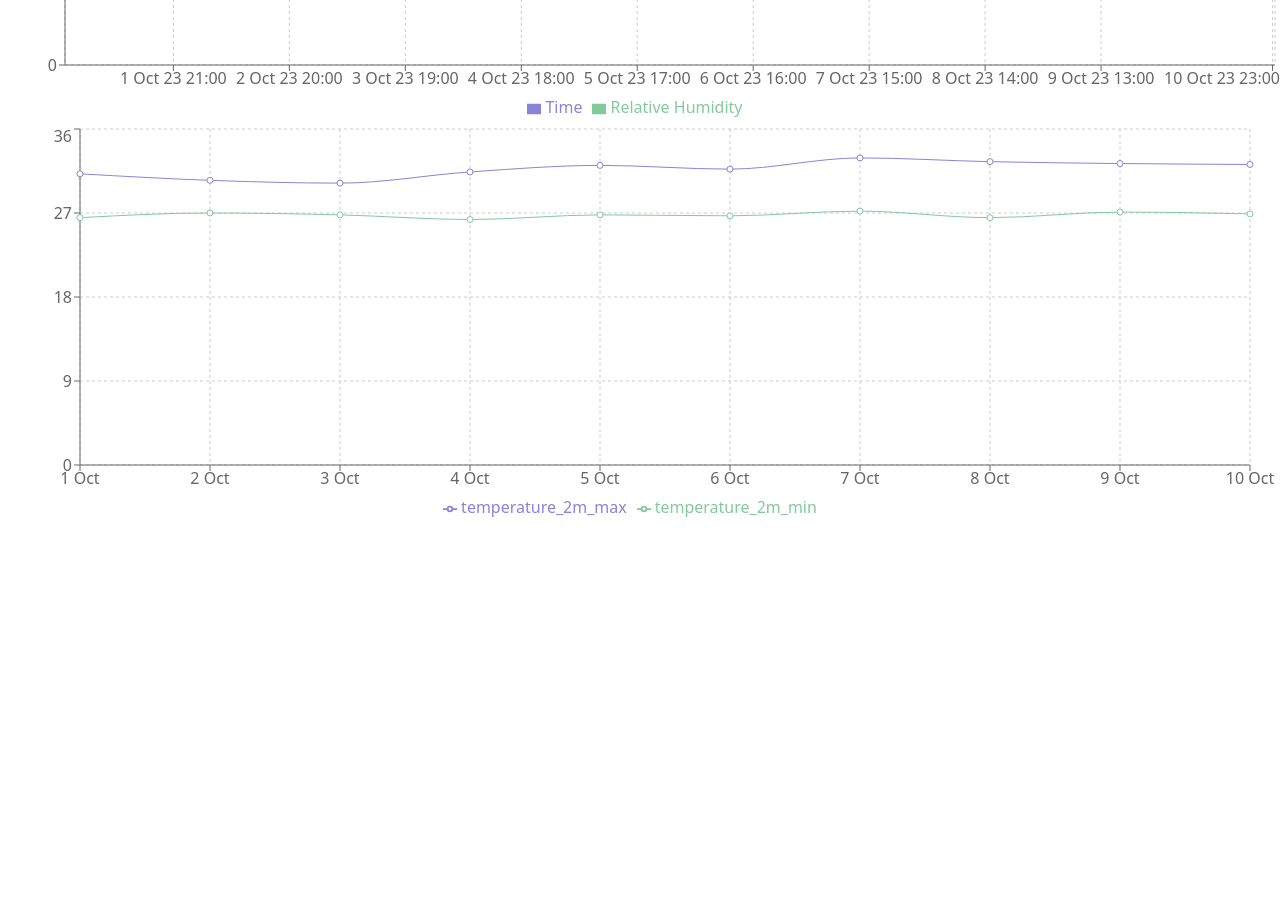
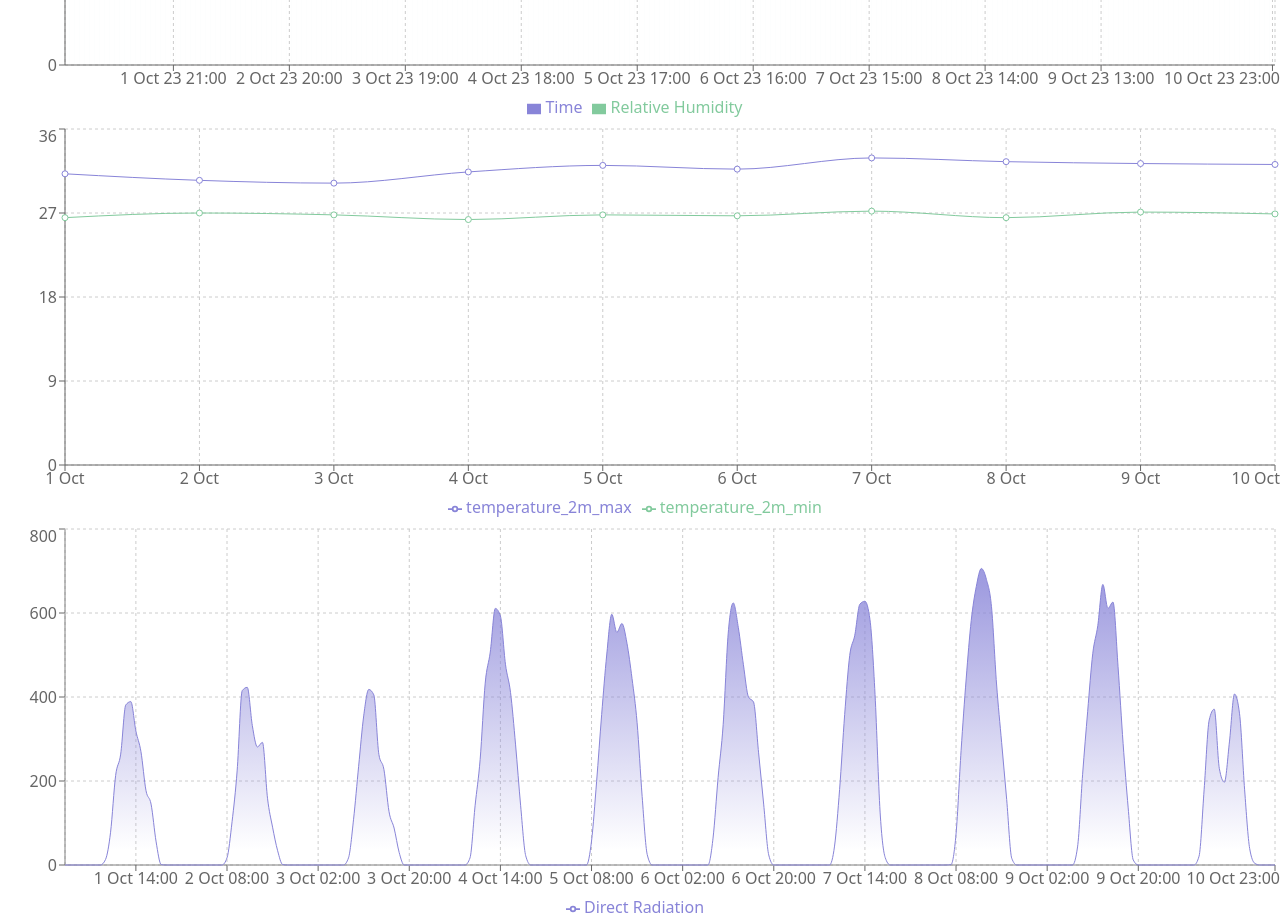
Before and after one commit to mohammadfadhli/smilie_code_challenge, a React (Vite) app: page / in a window 1280 px wide. Shown: the part 300-1224 px from the top of the page. Before the commit the page ends 824 px from the top, so only its background shows below. Built offline with nearby package versions, Linux system fonts and the light colour scheme.

Commit message:
add areachart

```diff
--- a/src/App.jsx
+++ b/src/App.jsx
@@ -2,6 +2,7 @@ import { useEffect, useState } from "react";
 import BarCharts from "./components/BarCharts";
 import ReformatData from "./helper/ReformatData";
 import LineCharts from "./components/LineCharts";
+import AreaCharts from "./components/AreaCharts";
 
 function App() {
     const [data, setData] = useState(0);
@@ -329,6 +330,7 @@ function App() {
 
     const reformattedData = ReformatData(static_data, "humidity");
     const reformattedData_temperature = ReformatData(static_data, "temperature");
+    const reformattedData_radiation = ReformatData(static_data, "radiation");
     console.log(reformattedData);
 
     const fetchData = async () => {
@@ -359,6 +361,7 @@ function App() {
                 <h1>Relative Humidity</h1>
                 <BarCharts data={reformattedData}></BarCharts>
                 <LineCharts data={reformattedData_temperature}></LineCharts>
+                <AreaCharts data={reformattedData_radiation}></AreaCharts>
             </div>
         </>
     );
--- /dev/null
+++ b/src/components/AreaCharts.jsx
@@ -0,0 +1,40 @@
+import {
+    AreaChart,
+    CartesianGrid,
+    XAxis,
+    YAxis,
+    Tooltip,
+    Area,
+    ResponsiveContainer,
+    Legend
+} from "recharts";
+
+export default function AreaCharts(props){
+
+    const data = props.data;
+
+    return(
+        <>
+            <ResponsiveContainer width="100%" height={400}>
+                <AreaChart data={data}>
+                    <defs>
+                        <linearGradient id="colorUv" x1="0" y1="0" x2="0" y2="1">
+                        <stop offset="5%" stopColor="#8884d8" stopOpacity={0.8}/>
+                        <stop offset="95%" stopColor="#8884d8" stopOpacity={0}/>
+                        </linearGradient>
+                        <linearGradient id="colorPv" x1="0" y1="0" x2="0" y2="1">
+                        <stop offset="5%" stopColor="#82ca9d" stopOpacity={0.8}/>
+                        <stop offset="95%" stopColor="#82ca9d" stopOpacity={0}/>
+                        </linearGradient>
+                    </defs>
+                    <XAxis dataKey="time" />
+                    <YAxis />
+                    <CartesianGrid strokeDasharray="3 3" />
+                    <Tooltip />
+                    <Legend />
+                    <Area type="monotone" name="Direct Radiation" dataKey="direct_radiation" stroke="#8884d8" fillOpacity={1} fill="url(#colorUv)" />
+                </AreaChart>
+            </ResponsiveContainer>
+        </>
+    )
+}
--- a/src/components/LineCharts.jsx
+++ b/src/components/LineCharts.jsx
@@ -17,7 +17,6 @@ export default function LineCharts(props) {
             <ResponsiveContainer width="100%" height={400}>
                 <LineChart
                     data={data}
-                    margin={{ top: 5, right: 30, left: 20, bottom: 5 }}
                 >
                     <CartesianGrid strokeDasharray="3 3" />
                     <XAxis dataKey="time" />
--- a/src/helper/ReformatData.jsx
+++ b/src/helper/ReformatData.jsx
@@ -52,6 +52,27 @@ export default function ReformatData(data, type) {
             };
         });
     }
+    else if(type == "radiation"){
+        return data.hourly.time.map((time, index) => {
+
+            const date = new Date(time);
+            const formattedDate = `${date.getDate()} ${
+                months[date.getMonth()]
+            }`;
+            const formattedTime = `${date
+                .getHours()
+                .toString()
+                .padStart(2, "0")}:${date
+                .getMinutes()
+                .toString()
+                .padStart(2, "0")}`;
+
+            return {
+                time: `${formattedDate} ${formattedTime}`,
+                direct_radiation: data.hourly.direct_radiation[index],
+            };
+        });
+    }
 
 
 
```
